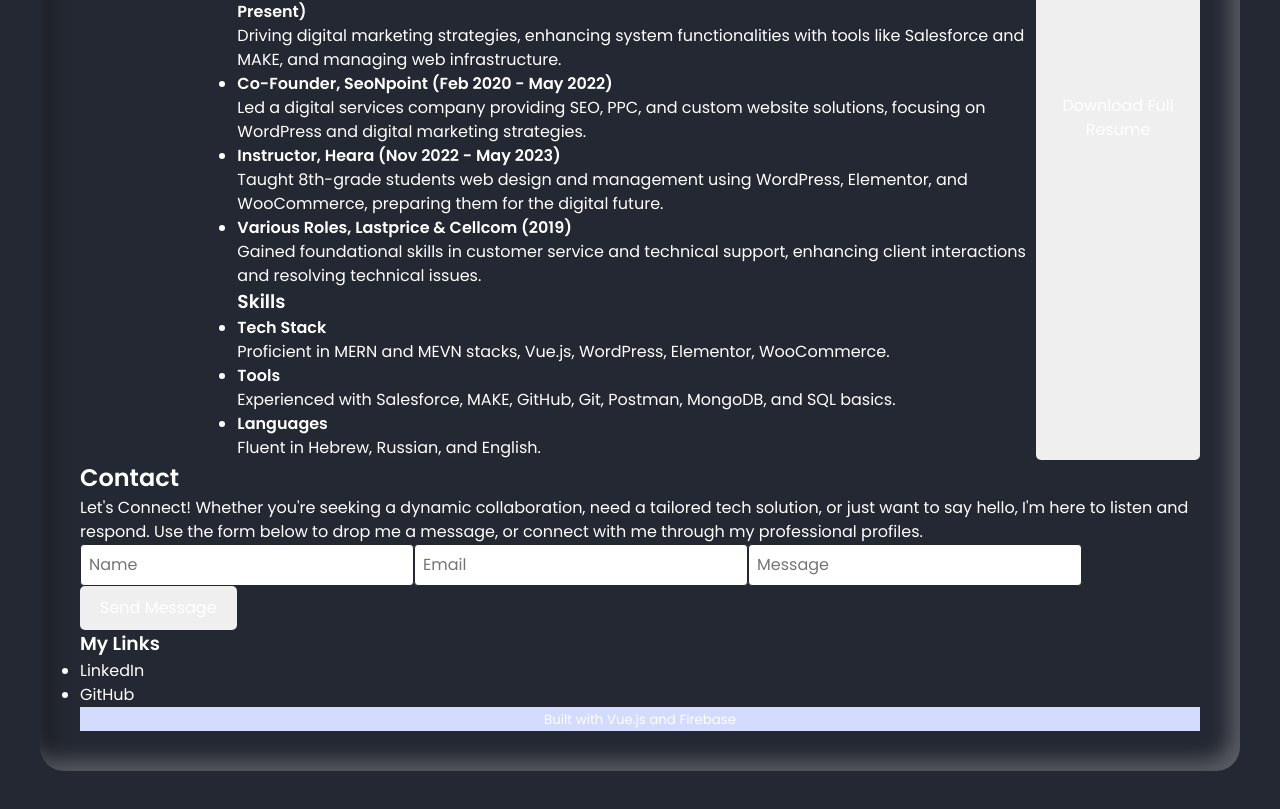
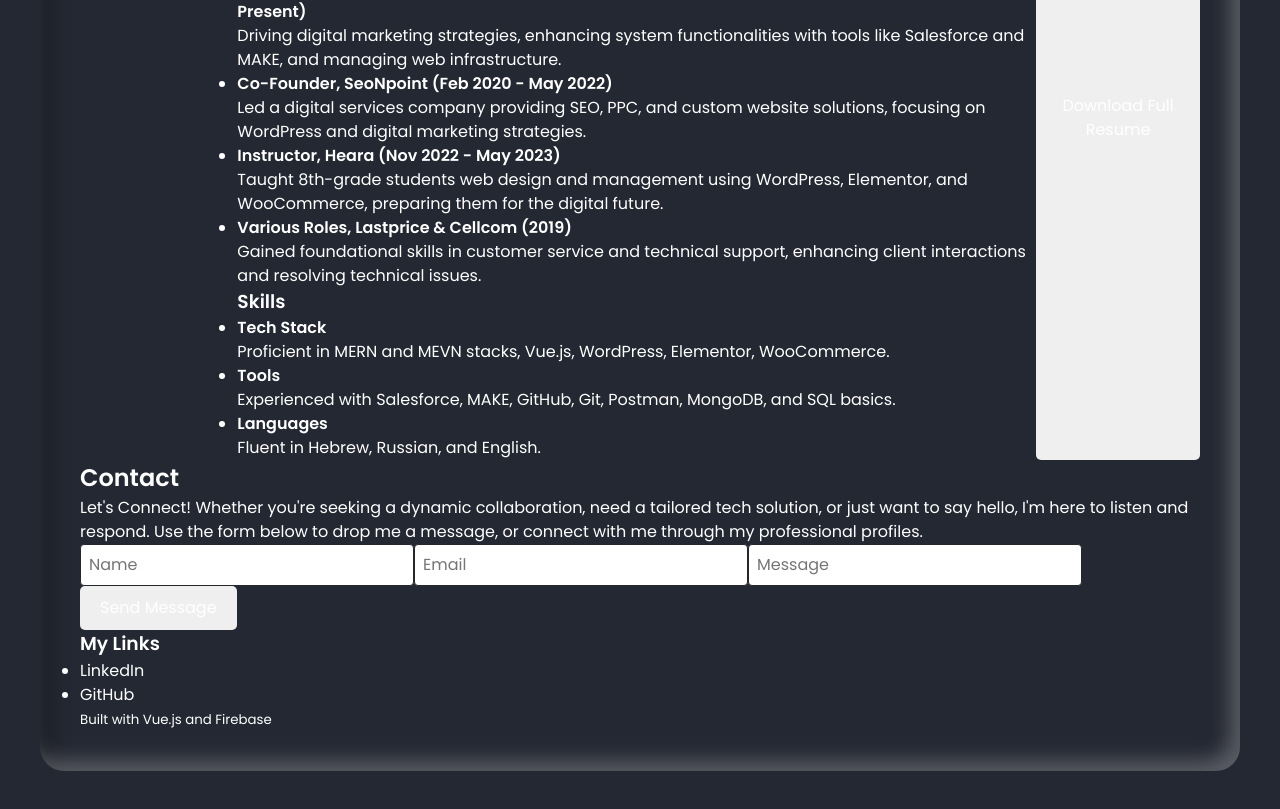
Before and after one commit to kNoCoding/portfolio, a Vue app: page / in a window 1280 px wide. Shown: the part 1479-2288 px from the top of the page. Built offline with nearby package versions, Linux system fonts and the light colour scheme.

Commit message:
Remove old footer styling

```diff
--- a/src/components/AppFooter.vue
+++ b/src/components/AppFooter.vue
@@ -8,9 +8,6 @@
 
 </script>
 
-<style scoped>
-.app-footer {
-    background-color: #d3dcff;
-    text-align: center;
-}
+<style>
+
 </style>
```
